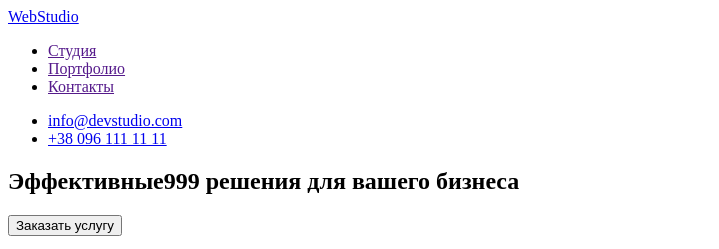
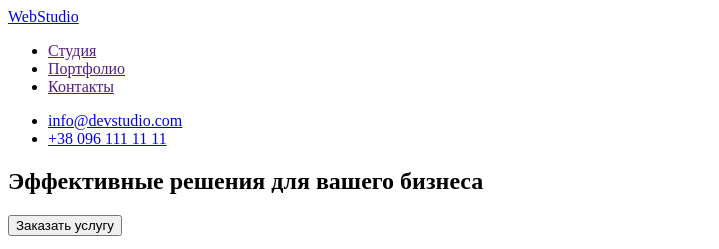
Before and after one commit to ArtemH-cyber/goit-markup-hw-01, a plain HTML site: page index.html in a window 1280 px wide. Shown: the top 249 px of the page, without its empty margins (0-719 px from the left). Drawn offline with Linux system fonts and the light colour scheme; files whose address does not match are found by name.

Commit message:
все в норму прив
назад в норму

```diff
--- a/index.html
+++ b/index.html
@@ -36,7 +36,7 @@
 
     <main>
         <section>
-            <h1>Эффективные999 решения для вашего бизнеса</h1>
+            <h1>Эффективные решения для вашего бизнеса</h1>
             <button type="button">Заказать услугу</button>
         </section>
 
```
